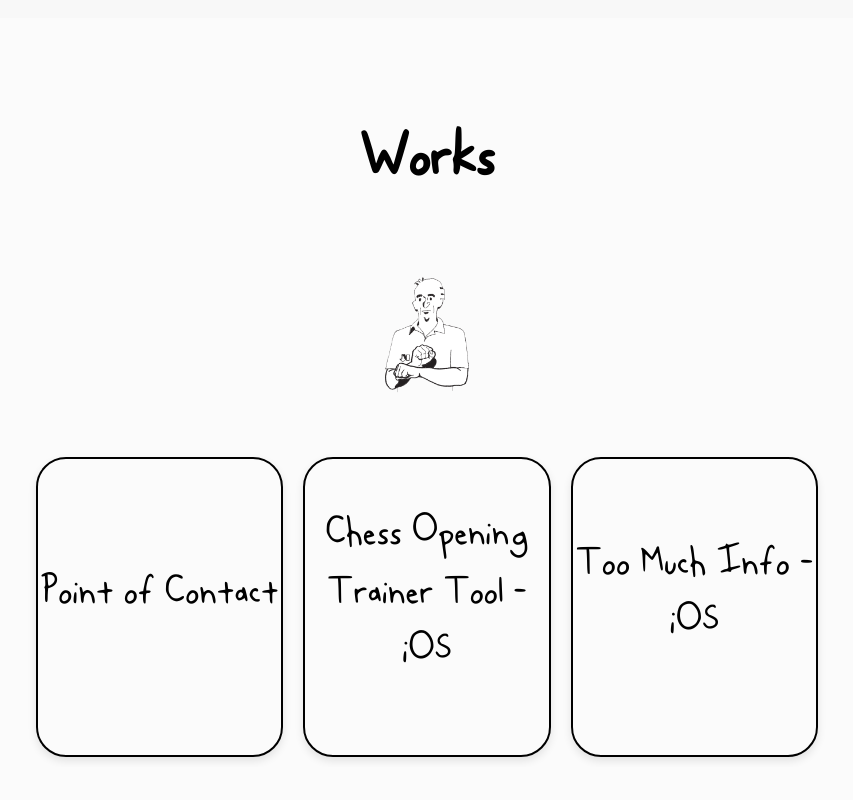
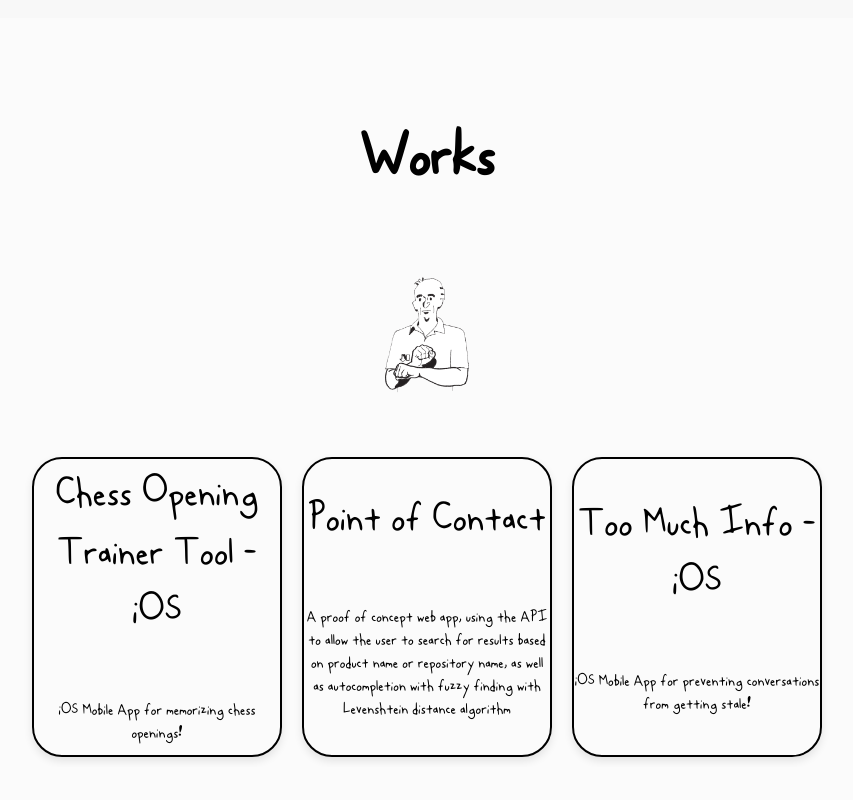
Before and after one commit to tsongyk/portfolio-website, a plain HTML site: page index.html in a window 1280 px wide. Shown: the part 1582-2382 px from the top of the page, without its empty margins (213-1066 px from the left). Drawn offline with Linux system fonts and the light colour scheme.

Commit message:
adding project card description

```diff
--- a/index.html
+++ b/index.html
@@ -103,16 +103,19 @@
       </div>
       <div class="carousel-container">
         <div class="projects-carousel" id="projectsCarousel">
+          <a class="project-card" href="https://github.com/tsongyk/ChessOpeningTrainer" target="_blank">
+            <p class="project-title">Chess Opening Trainer Tool - iOS</p>
+            <p class="project-desc">iOS Mobile App for memorizing chess openings!</p>
+          </a>
+
           <a class="project-card" href="https://github.com/gannont14/PointOfContactAPI" target="_blank">
             <p class="project-title">Point of Contact</p>
-          </a>
-
-          <a class="project-card" href="https://github.com/tsongyk/ChessOpeningTrainer" target="_blank">
-            <p class="project-title">Chess Opening Trainer Tool - iOS</p>
+            <p class="project-desc">A proof of concept web app, using the API to allow the user to search for results based on product name or repository name, as well as autocompletion with fuzzy finding with Levenshtein distance algorithm</p>
           </a>
 
           <a class="project-card" href="https://github.com/tsongyk/TMI" target="_blank">
             <p class="project-title">Too Much Info - iOS</p>
+            <p class="project-desc">iOS Mobile App for preventing conversations from getting stale!</p>
           </a>
         </div>
       </div>
```
